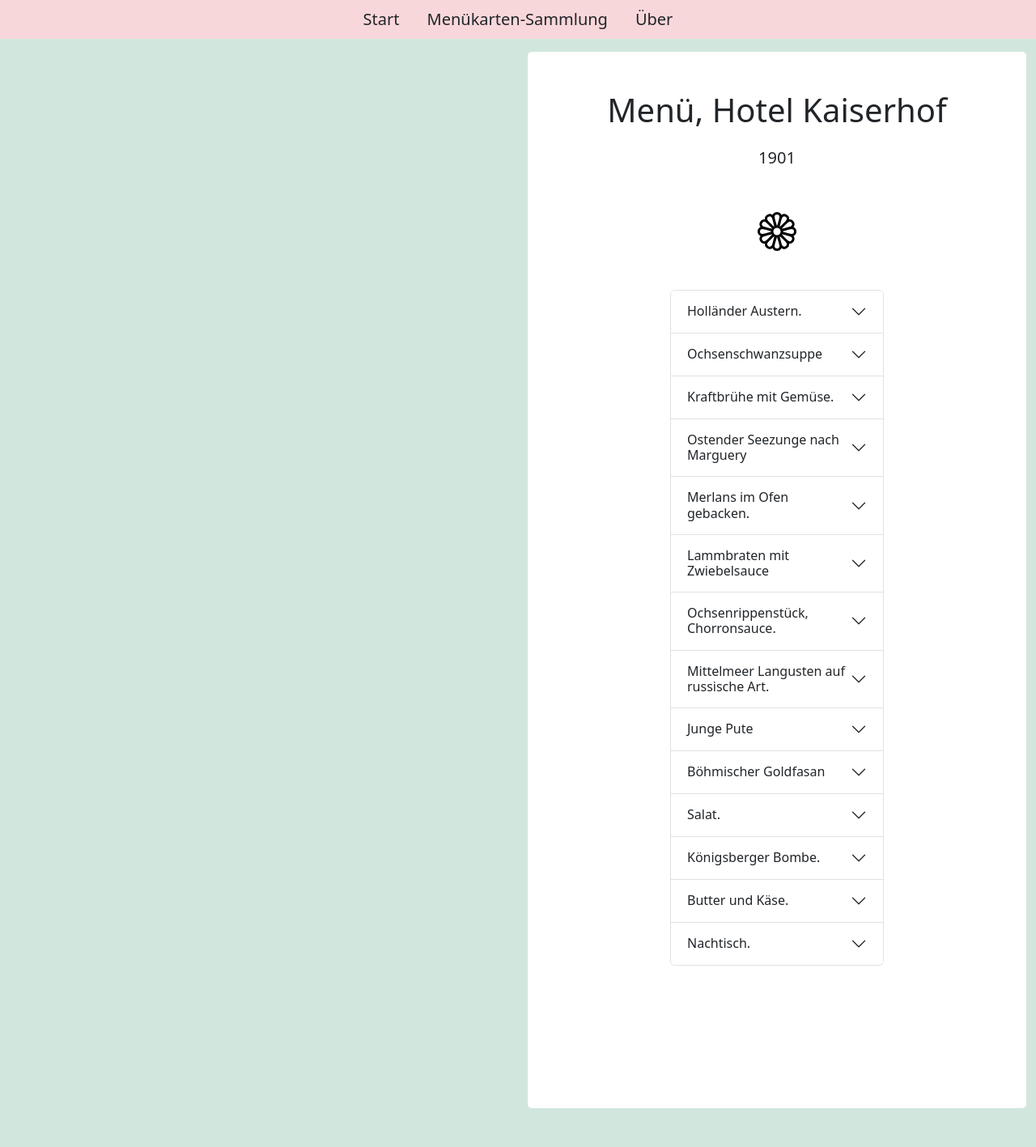
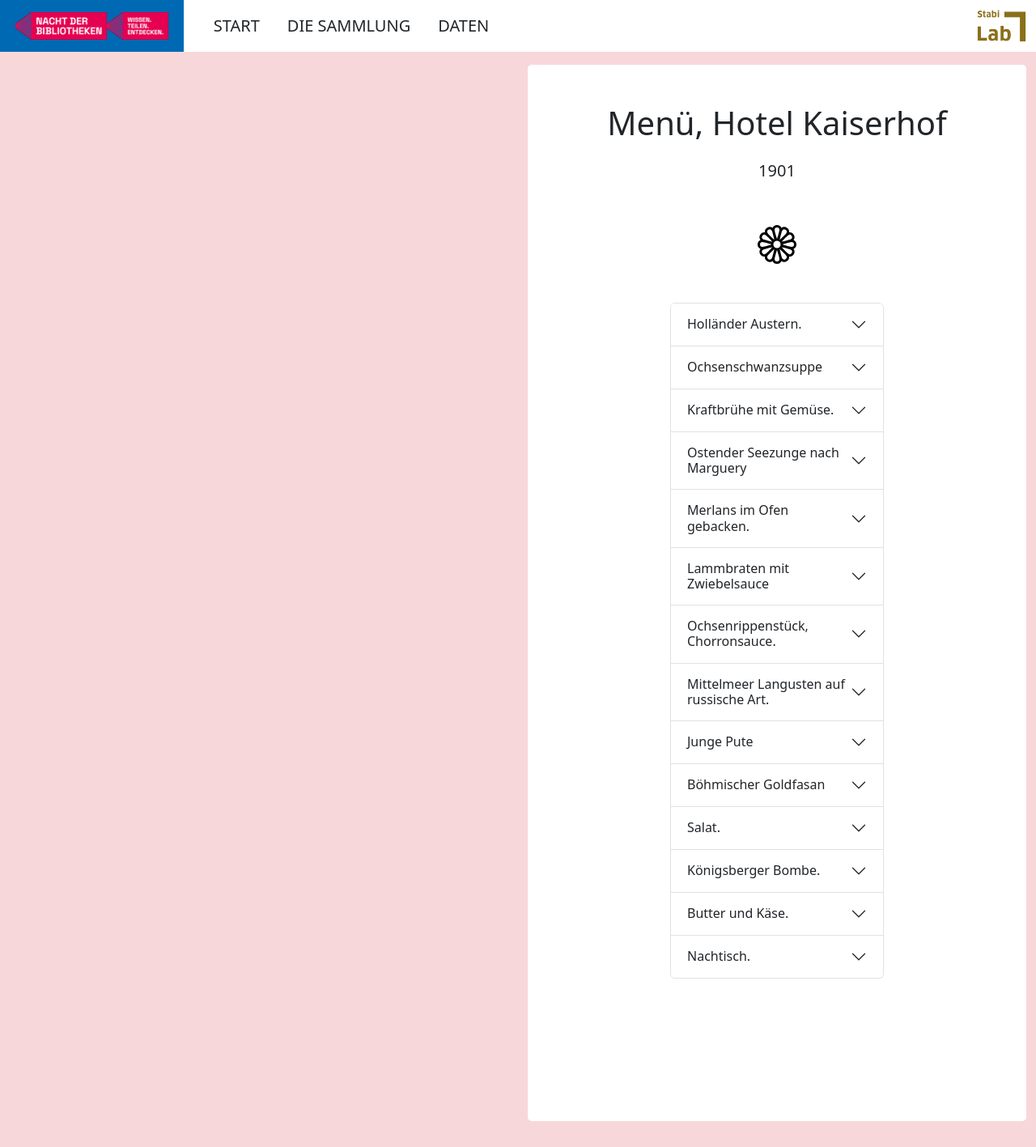
Before and after one commit to clio001/retro-bites, a Flask app: page /item/1 in a window 1280 px wide. Shown: the whole page at 81% size. Before the commit the page ends 1369 px from the top, so only its background shows below. Run offline with Flask 3, Linux system fonts and the light colour scheme; some libraries are stand-ins or nearby versions.

Commit message:
edit navbar, feature img, AI gen, added data and collection templates

```diff
--- a/app.py
+++ b/app.py
@@ -31,6 +31,10 @@ def item_nr(item_id):
 
     return render_template("item.html", item=item)
 
-@app.route("/ueber")
-def ueber():
-    return render_template("ueber.html")
+@app.route("/sammlung")
+def sammlung():
+    return render_template("collection.html")
+
+@app.route("/data")
+def data():
+    return render_template("data.html")
--- a/static/styles.css
+++ b/static/styles.css
@@ -1,21 +1,3 @@
-.navList {
-    display: flex;
-    flex-direction: row;
-    justify-content: center;
-    align-items: center;
-    list-style-type: none;
-
-}
-
-.navItem {
-    padding: 0.5rem;
-
-    color: black;
-    text-align: center;
-    text-decoration: none;
-
-}
-
 .imgList {
     display: flex;
     flex-direction: row;
@@ -27,7 +9,6 @@
 
 .main {
     display: flex;
-
     justify-content: center;
     align-items: center;
 
@@ -64,13 +45,13 @@
 .feature {
     z-index: 100;
    background-color: rgba(0, 0, 0, 0.7);
-    padding: 2rem;
     border-radius: 15px 50px;
     box-shadow: 0 10px 15px rgba(0, 0, 0, 0.5);
 }
 
+
 .bgImg {
-    background-image: url('https://images.unsplash.com/photo-1470549813517-2fa741d25c92?q=80&w=2070&auto=format&fit=crop&ixlib=rb-4.0.3&ixid=M3wxMjA3fDB8MHxwaG90by1wYWdlfHx8fGVufDB8fHx8fA%3D%3D');
+    background-image: url('/static/Berlin_Unter_den_Linden_um_1900.jpg');
         background-size: cover;
         background-position: center;
         background-repeat: no-repeat;
--- a/templates/index.html
+++ b/templates/index.html
@@ -4,7 +4,7 @@
     <div class="container-fluid text-light p-5 bgImg main">
 
         <div class="row ">
-            <div class="col feature">
+            <div class="col feature" style="padding: 3rem;">
                 <h1 class="display-1">Datenhappen</h1>
                 <h2 class="display-6">Kulinarik und Code im Stabi Lab</h2>
 
@@ -13,7 +13,7 @@
                         <div class="btn btn-sm">
                             <div class="startButton bg-danger-subtle"
                                 style="display: flex; justify-content: center; align-items: center;">
-                                Eingang</div>
+                                Los geht's</div>
 
                         </div>
 
--- a/templates/item.html
+++ b/templates/item.html
@@ -2,7 +2,7 @@
 
 {% block body %}
 
-<div class="container-fluid pt-3 bg-success-subtle" style="min-height: 96vh;">
+<div class="container-fluid pt-3 bg-danger-subtle" style="min-height: 96vh;">
     <div class="row">
         <div class="col">
             <iframe class="iframeBox"
@@ -32,21 +32,27 @@
                         <div id="collapse{{loop.index}}" class="accordion-collapse collapse "
                             aria-labelledby="heading{{loop.index}}" data-bs-parent="#accordionExample">
                             <div class="accordion-body">
-                                <div class="text-end">
-                                    <div class="btn-group" role="group" aria-label="E-mail Info group">
-                                        <div type="button" class="btn btn-outline-secondary">E-Mail</div>
-                                        <div type="button" class="btn btn-outline-secondary">Info</div>
-                                    </div>
-                                </div>
-
-                                <div style="margin-bottom: 1rem;"><strong>Zutaten</strong></div>
+                                <div style="margin-bottom: 1rem; margin-top: 1rem"><strong>Zutaten</strong></div>
                                 <div class="listIngredients">
                                     {% for ingredient in dish.ingredients %}
                                     <div class="chip bg-success-subtle">{{ingredient}}</div>
                                     {% endfor %}
                                 </div>
-                                <strong>Zubereitung</strong>
+                                <div style="margin-bottom: 1rem;"><strong>Zubereitung</strong></div>
                                 <p>{{dish.preparation}}</p>
+                                <div style="display: flex;">
+                                    <div class="small text-secondary mt-3">Quelle: Diese
+                                        Informationen wurde mittels ChatGPT
+                                        4
+                                        Turbo generiert
+                                        <div type="button" class="btn btn-sm btn-outline-secondary"
+                                            style="border-radius: 25px;"><small>Info</small>
+                                        </div>
+                                    </div>
+                                </div>
+
+
+
 
                             </div>
                         </div>
--- a/templates/layout.html
+++ b/templates/layout.html
@@ -19,11 +19,22 @@
 
     <body>
 
-        <nav id="top" class="containter-fluid bg-danger-subtle navList">
-            <div class="navItem btn btn-lg" onclick="window.location.href='/'">Start</div>
-            <div class="navItem btn btn-lg">Menükarten-Sammlung</div>
-            <div class="navItem btn btn-lg" onclick="window.location.href='/ueber'">Über</div>
-        </nav>
+        <div id="top" class="" style="display: flex; align-items:center; width: 100%;">
+            <div class="text-start">
+                <img src="/static/ndb.png" alt="" style="height: 64px; margin-right: 20px;">
+            </div>
+
+
+            <div class="btn btn-lg" onclick="window.location.href='/'">START</div>
+            <div class="btn btn-lg" onclick="window.location.href='/sammlung'" style="min-width: fit-content;">DIE
+                SAMMLUNG</div>
+            <div class="btn btn-lg" onclick="window.location.href='/data'">DATEN</div>
+            <div class="text-end" style="width: 100%;">
+                <img src="/static/stabilab-logo.png" alt="" height="64px">
+            </div>
+        </div>
+        </div>
+
 
 
 
```
Also changed, not shown: templates/collection.html (added, +7 -0 lines), templates/data.html (added, +7 -0 lines), static/Berlin_Unter_den_Linden_um_1900.jpg (added), static/ndb.png (added), static/stabilab-logo.png (added).
